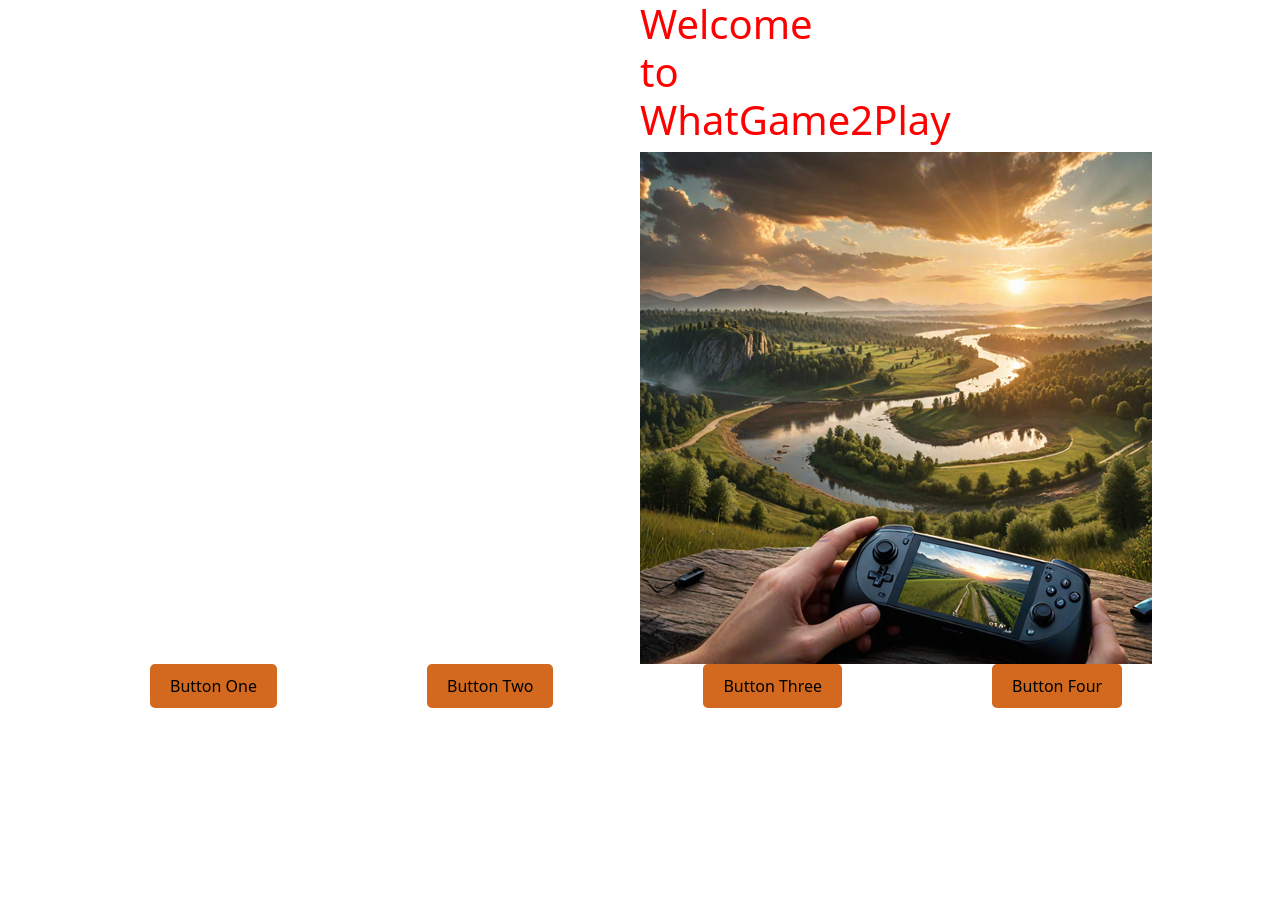
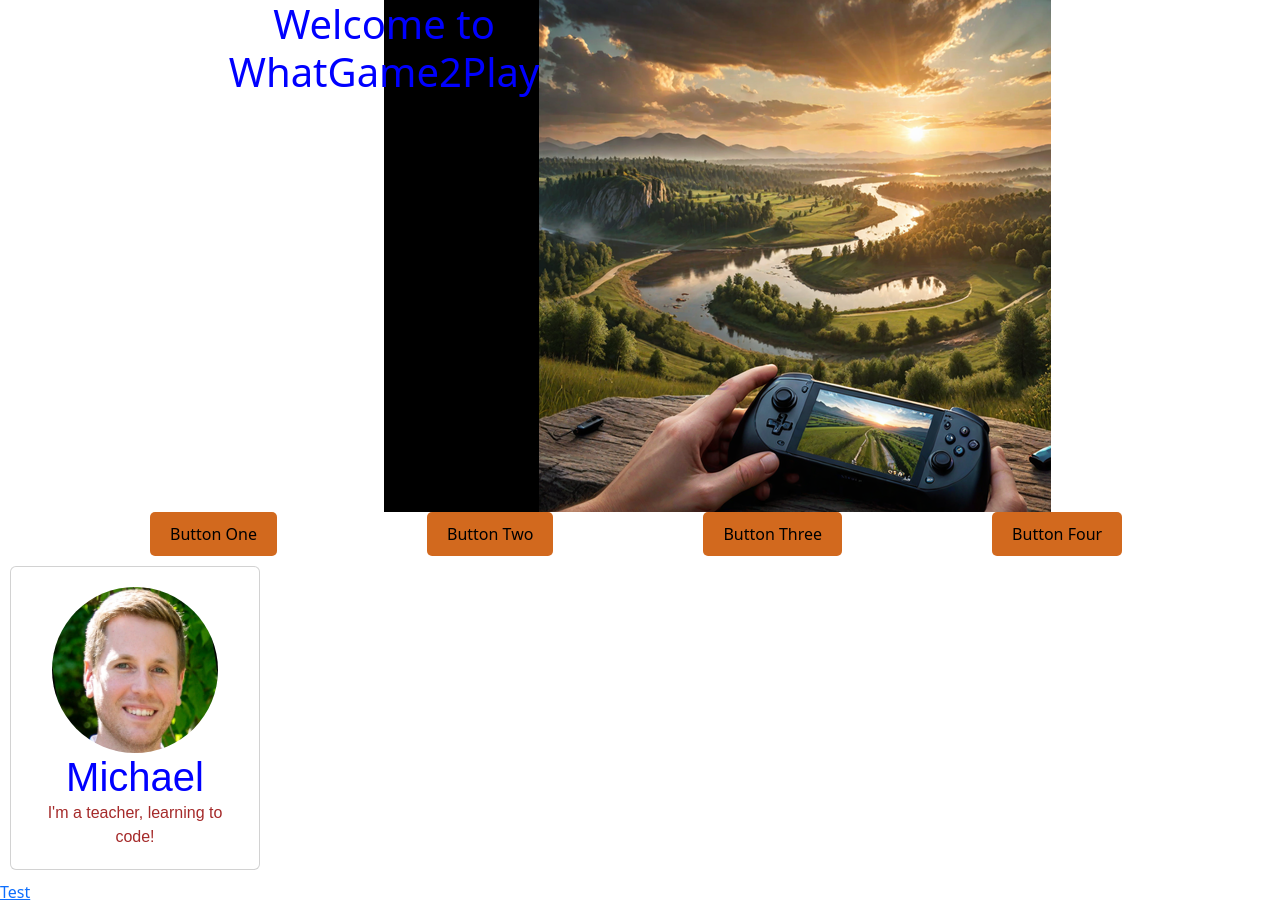
Before and after one commit to mlemoine28/whatgame2play2, a React (Vite) app: page / in a window 1280 px wide. Before the commit the page ends 800 px from the top, so only its background shows below. Built offline with nearby package versions, Linux system fonts and the light colour scheme.

Commit message:
got react bootstrap running

```diff
--- a/package.json
+++ b/package.json
@@ -12,6 +12,7 @@
   "dependencies": {
     "bootstrap": "^5.3.3",
     "react": "^18.3.1",
+    "react-bootstrap": "^2.10.4",
     "react-dom": "^18.3.1"
   },
   "devDependencies": {
--- a/src/App.jsx
+++ b/src/App.jsx
@@ -2,6 +2,9 @@ import React from "react";
 import "../src/style.css";
 import Button2 from "./Components/Button/Button2";
 import Header from "./Components/Header/Header";
+import Text from "./Components/Text/Text";
+import Card from "./Components/Card/Card";
+import { Breadcrumb } from "react-bootstrap";
 
 function App() {
   return (
@@ -11,6 +14,10 @@ function App() {
       <Button2 label="Button Two" />
       <Button2 label="Button Three" />
       <Button2 label="Button Four" />
+      <Card />
+      <Breadcrumb>
+        <Breadcrumb.Item>Test</Breadcrumb.Item>
+      </Breadcrumb>
     </div>
   );
 }
--- a/src/Components/Header/Header.module.css
+++ b/src/Components/Header/Header.module.css
@@ -1,6 +1,10 @@
 .headerstyle {
-color: red;
-margin-left: 50%;
-margin-right: 50%;
-position: relative;
+ color: blue;
+ background-color: black;
+ width: 40%;  /* Set a width for the div */
+ margin: 0 auto;  /* Center the div horizontally */
+ position: relative;
+ display: flex;
+ justify-content: center;  /* Center content horizontally */
+  text-align: center;
 }
--- a/src/Components/Text/Text.jsx
+++ b/src/Components/Text/Text.jsx
@@ -2,7 +2,6 @@ import React from "react";
 
 function Text({ children, size, fontWeight, color, backgroundColor }) {
   const style = { fontSize: size, fontWeight, color, backgroundColor };
-  const dogs = { color, hero };
   return <div style={style}>{children}</div>;
 }
 
```
Also changed, not shown: 1 other file (tests, documents, lock files or other folders).
